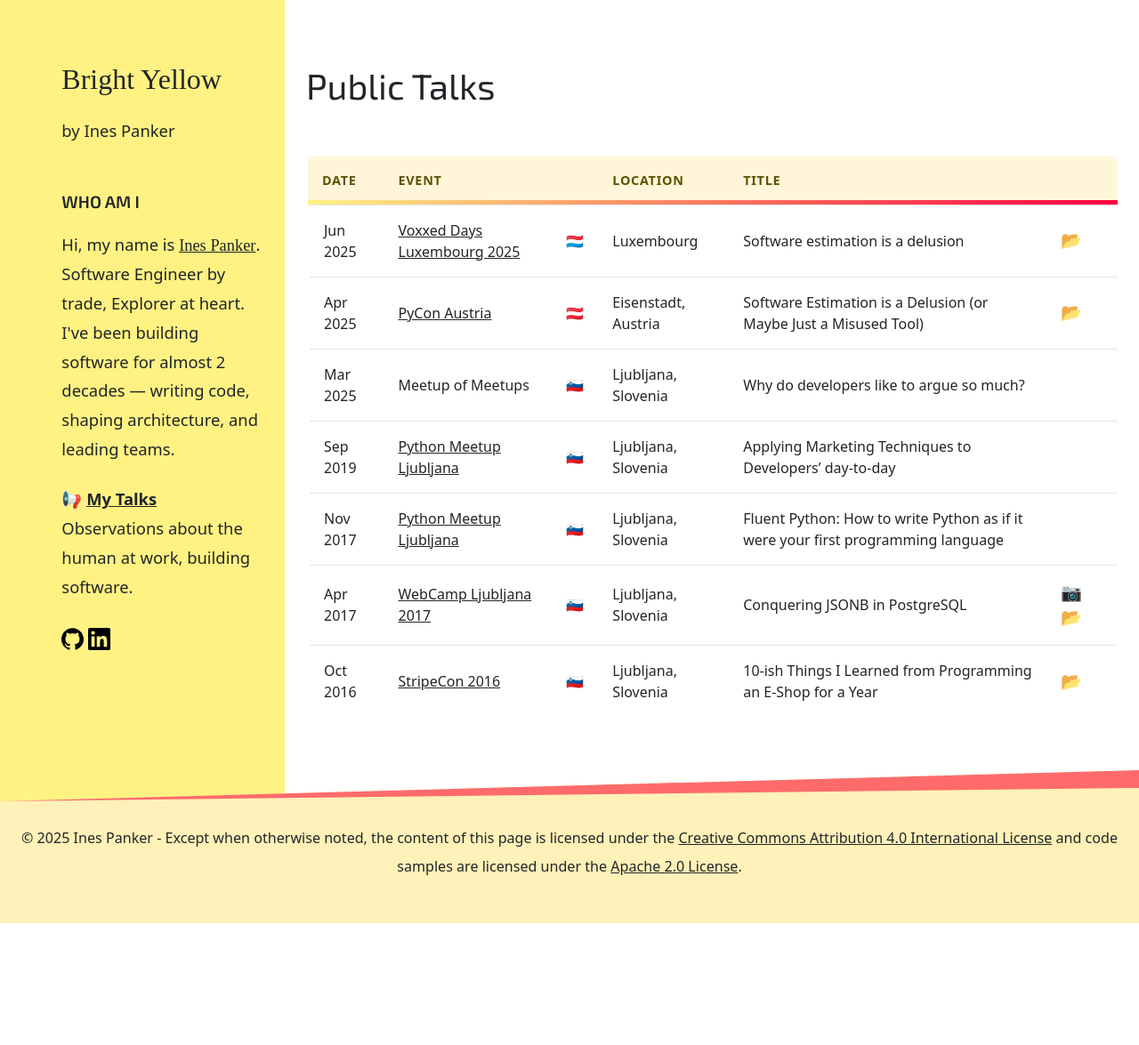
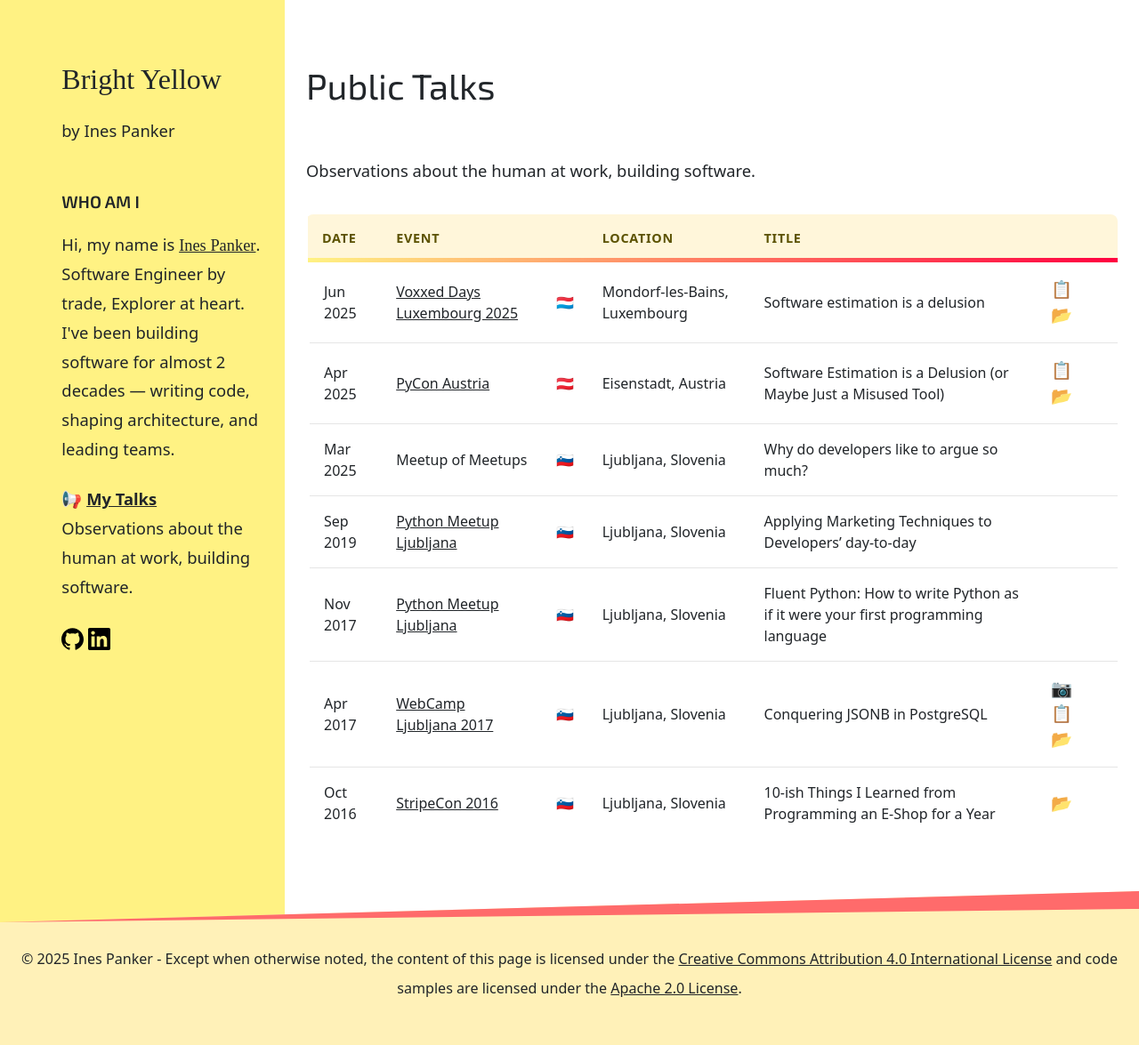
Before and after one commit to inesp/inesp.github.io, a Jekyll site: the page built from talks.md, in a window 1280 px wide. Shown: the whole page at 89% size. Built offline with Jekyll 4.4.1, drawn with Linux system fonts in a browser that asks for light colours; nearby versions of some CDN libraries; some web fonts are replaced; before the commit the page ends 1038 px from its top, so only the background shows below that.

Commit message:
Improve talks page

```diff
--- a/talks.md
+++ b/talks.md
@@ -4,14 +4,15 @@ title: Public Talks
 permalink: /talks/
 ---
 
+Observations about the human at work, building software.
 
 | Date     | Event                                                                                      | | Location                 | Title    |                                                                                                                                                                                        |
 |:---------|:-------------------------------------------------------------------------------------------|:-------------------------|:------------------------------------------------------------------------------------------------------------------------------------------------------------------------------------------------|
-| Jun 2025 | [Voxxed Days Luxembourg 2025](https://luxembourg.voxxeddays.com/en/){:target="_blank"}     | 🇱🇺 | Luxembourg          | Software estimation is a delusion | [📂](https://speakerdeck.com/inesp/software-estimation-take-a-wild-guess-but-make-it-official){:target="_blank"}                                               |
-| Apr 2025 | [PyCon Austria](https://pycon.pyug.at/en/){:target="_blank"}                               | 🇦🇹 | Eisenstadt, Austria | Software Estimation is a Delusion (or Maybe Just a Misused Tool) | [📂](https://speakerdeck.com/inesp/software-estimation-is-a-delusion){:target="_blank"}                                         |
+| Jun 2025 | [Voxxed Days Luxembourg 2025](https://luxembourg.voxxeddays.com/en/){:target="_blank"}     | 🇱🇺 | Mondorf-les-Bains, Luxembourg          | Software estimation is a delusion | [📋](https://mobile.devoxx.com/events/voxxedlu2025/talks/3575/details "Details"){:target="_blank"}[📂](https://speakerdeck.com/inesp/software-estimation-take-a-wild-guess-but-make-it-official "Slides"){:target="_blank"}                                               |
+| Apr 2025 | [PyCon Austria](https://pycon.pyug.at/en/){:target="_blank"}                               | 🇦🇹 | Eisenstadt, Austria | Software Estimation is a Delusion (or Maybe Just a Misused Tool) | [📋](https://pycon.pyug.at/talks/software-estimation-is-a-delusion-or-is-it-just-a-misused-tool/ "Details"){:target="_blank"}[📂](https://speakerdeck.com/inesp/software-estimation-is-a-delusion "Slides"){:target="_blank"}                                         |
 | Mar 2025 | Meetup of Meetups                                                                          | 🇸🇮 | Ljubljana, Slovenia | Why do developers like to argue so much?                                                                                                                                                        |
 | Sep 2019 | [Python Meetup Ljubljana](https://www.meetup.com/ljubljana-python-group/){:target="blank"} | 🇸🇮 | Ljubljana, Slovenia | Applying Marketing Techniques to Developers' day-to-day                                                                                                                                         |
 | Nov 2017 | [Python Meetup Ljubljana](https://www.meetup.com/ljubljana-python-group/){:target="blank"} | 🇸🇮 | Ljubljana, Slovenia | Fluent Python: How to write Python as if it were your first programming language                                                                                                                |
-| Apr 2017 | [WebCamp Ljubljana 2017](https://2017.webcamp.si/){:target="blank"}                        | 🇸🇮 | Ljubljana, Slovenia | Conquering JSONB in PostgreSQL | [📷️](https://www.youtube.com/watch?v=Agi7WWEZBNM&list=PLIZtfj-D-vQyHICP4U2rave3u8Tmzc7pZ){:target="_blank"} [📂](https://speakerdeck.com/inesp/conquering-jsonb-in-postgresql){:target="_blank"}                                                                                                 |
-| Oct 2016 | [StripeCon 2016](https://2016.stripecon.eu/){:target="blank"}                              | 🇸🇮 | Ljubljana, Slovenia | 10-ish Things I Learned from Programming an E-Shop for a Year | [📂](https://www.slideshare.net/slideshow/10ish-things-i-learned-from-programming-an-eshop-for-a-year/75541385){:target="_blank"} |
+| Apr 2017 | [WebCamp Ljubljana 2017](https://2017.webcamp.si/){:target="blank"}                        | 🇸🇮 | Ljubljana, Slovenia | Conquering JSONB in PostgreSQL | [📷️](https://www.youtube.com/watch?v=Agi7WWEZBNM&list=PLIZtfj-D-vQyHICP4U2rave3u8Tmzc7pZ "Video"){:target="_blank"} [📋](https://2017.webcamp.si/speakers/ines-panker/ "Details"){:target="_blank"} [📂](https://speakerdeck.com/inesp/conquering-jsonb-in-postgresql "Slides"){:target="_blank"}                                                                                                 |
+| Oct 2016 | [StripeCon 2016](https://2016.stripecon.eu/){:target="blank"}                              | 🇸🇮 | Ljubljana, Slovenia | 10-ish Things I Learned from Programming an E-Shop for a Year | [📂](https://www.slideshare.net/slideshow/10ish-things-i-learned-from-programming-an-eshop-for-a-year/75541385 "Slides"){:target="_blank"} |
 {:.talks}
```
